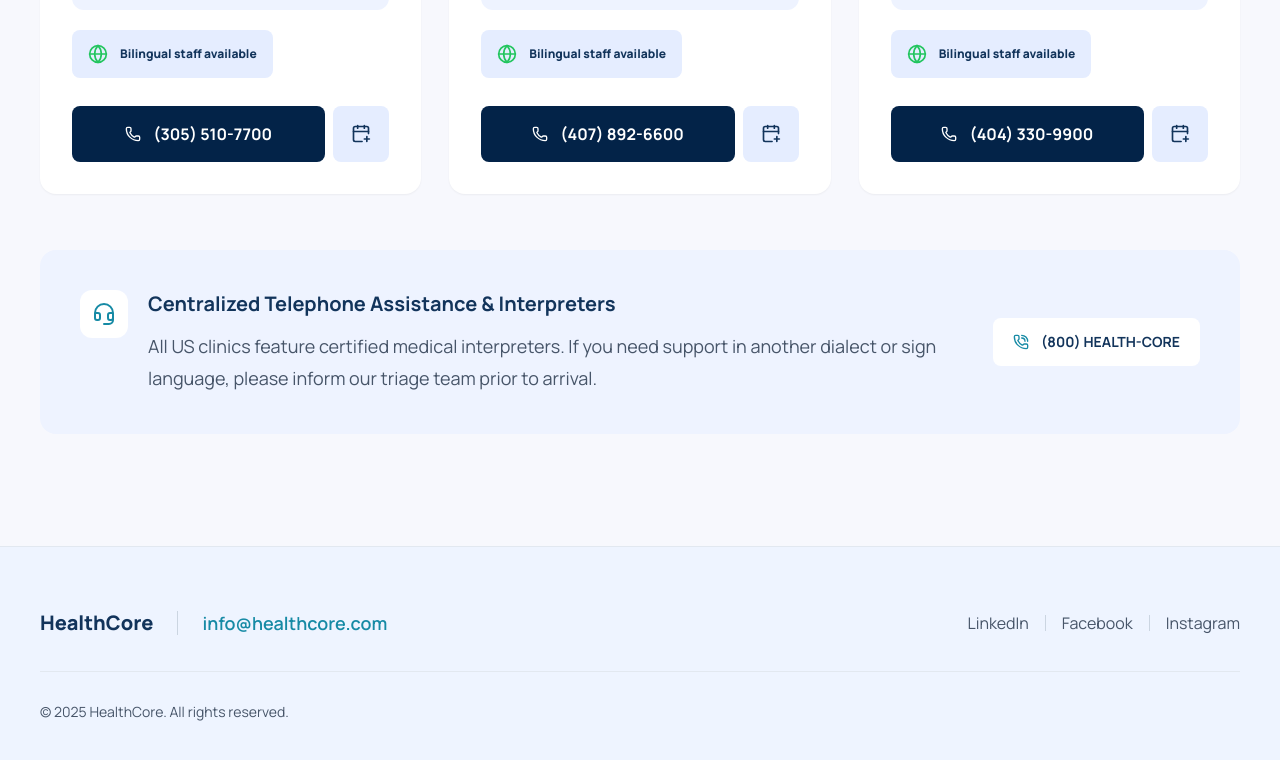
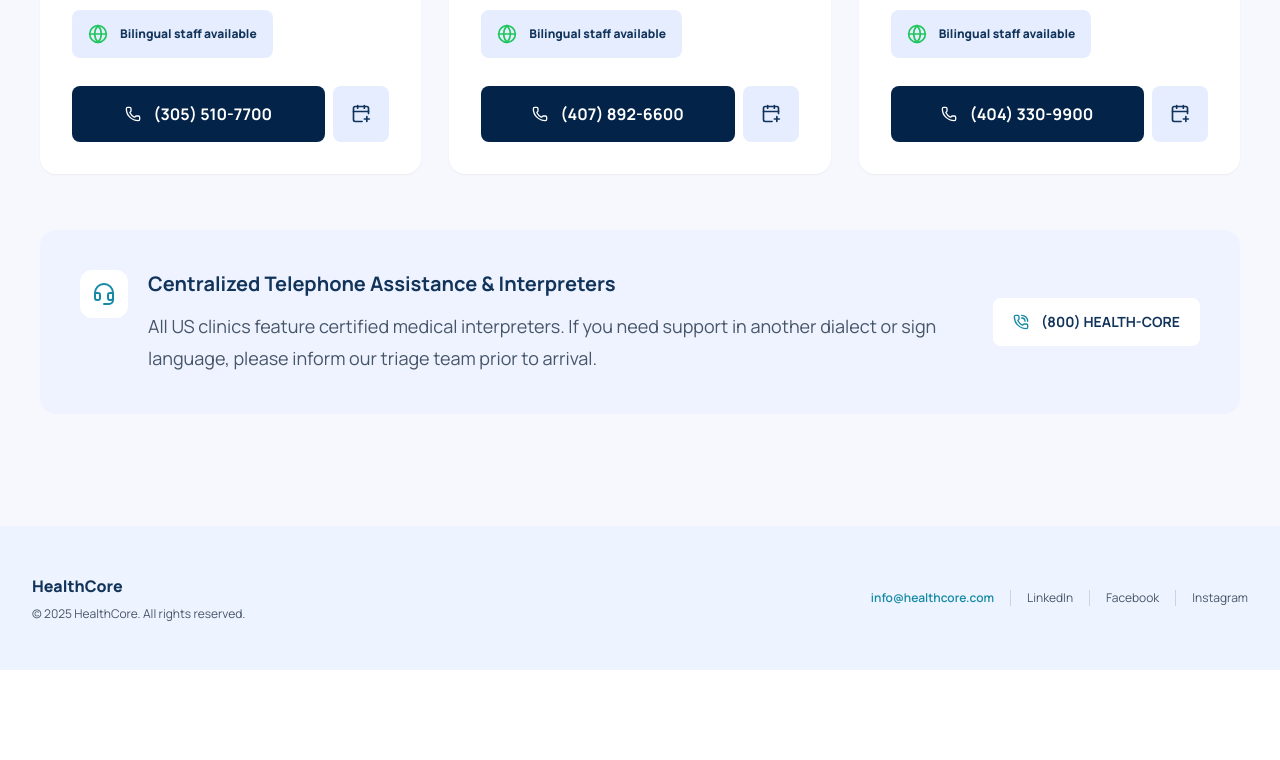
Before and after one commit to Akbar-Rouzi/healthcore-public-website, a plain HTML site: page uis/website/locations.html in a window 1280 px wide. Shown: the part 1308-2068 px from the top of the page. After the commit the page ends 1978 px from the top, so only its background shows below. Drawn offline with nearby package versions, Linux system fonts and the light colour scheme.

Commit message:
refactor(locations): remove custome css and resue shared layout

```diff
--- a/uis/website/css/locations.css
+++ /dev/null
@@ -1,105 +0,0 @@
-/* Locations reference: align shared components with the clinic directory. */
-#header header > div {
-  max-width: 1600px;
-  padding-inline: 20px;
-  height: 100px;
-}
-
-@media (max-width: 359px) {
-  #header header > div {
-    padding-inline: 12px;
-  }
-}
-
-#footer footer {
-  border-top: 1px solid #e2e8f0;
-}
-
-#footer footer > div {
-  display: grid;
-  grid-template-columns: repeat(3, auto);
-  justify-content: center;
-  gap: 28px 0;
-  max-width: 1600px;
-  padding: 64px 20px;
-  text-align: center;
-}
-
-#footer footer > div > div,
-#footer nav {
-  display: contents;
-}
-
-#footer footer p:first-child {
-  grid-column: 1 / -1;
-  grid-row: 1;
-}
-
-#footer a[href^="mailto:"] {
-  grid-column: 1 / -1;
-  grid-row: 2;
-  padding: 0;
-  font-size: 14px;
-}
-
-#footer nav a:not([href^="mailto:"]) {
-  grid-row: 3;
-  font-size: 14px;
-}
-
-#footer nav a:nth-child(2) {
-  border-left: 0;
-}
-
-#footer footer p:last-child {
-  grid-column: 1 / -1;
-  grid-row: 4;
-  margin: 0;
-  border-top: 1px solid #e2e8f0;
-  padding-top: 28px;
-  font-size: 14px;
-}
-
-@media (min-width: 768px) {
-  #footer footer > div {
-    grid-template-columns: auto auto 1fr auto auto auto;
-    justify-content: stretch;
-    text-align: left;
-    row-gap: 36px;
-  }
-
-  #footer footer p:first-child {
-    grid-column: 1;
-    padding-right: 24px;
-    border-right: 1px solid #cbd5e1;
-    font-size: 20px;
-  }
-
-  #footer a[href^="mailto:"] {
-    grid-column: 2;
-    grid-row: 1;
-    padding-left: 24px;
-    font-size: 18px;
-  }
-
-  #footer nav a:not([href^="mailto:"]) {
-    grid-row: 1;
-    font-size: 16px;
-  }
-
-  #footer nav a:nth-child(2) { grid-column: 4; }
-  #footer nav a:nth-child(3) { grid-column: 5; }
-  #footer nav a:nth-child(4) { grid-column: 6; }
-
-  #footer footer p:last-child {
-    grid-row: 2;
-    padding-top: 32px;
-  }
-}
-
-@media (min-width: 1024px) {
-  #header header > div,
-  #footer footer > div {
-    padding-inline: 40px;
-  }
-}
--- a/uis/website/locations.html
+++ b/uis/website/locations.html
@@ -5,7 +5,6 @@
     <meta name="viewport" content="width=device-width, initial-scale=1.0" />
 
     <title>Locations | HealthCore</title>
-    <link rel="stylesheet" href="./css/locations.css" />
 
     <script src="https://cdn.tailwindcss.com"></script>
     <script src="./js/tailwind-config.js"></script>
```
Also changed, not shown: uis/website/README.md.
